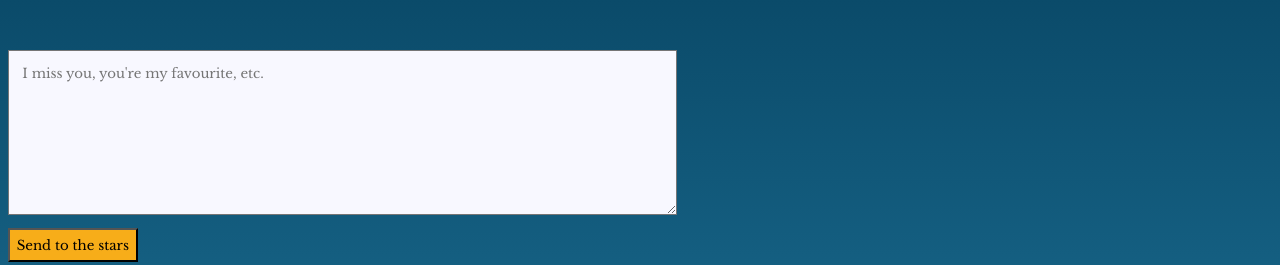
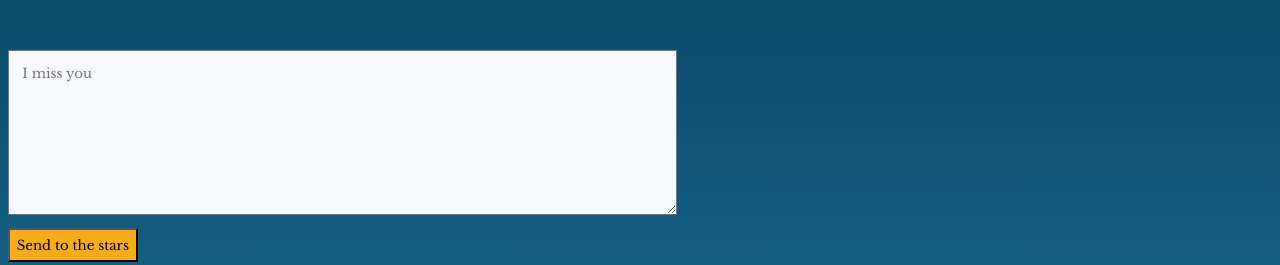
Before and after one commit to rainbow-bamboo/tiwihs, a plain HTML site: page index.html in a window 1280 px wide. Shown: the part 157-422 px from the top of the page. Drawn offline with nearby package versions, Linux system fonts and the light colour scheme.

Commit message:
updates placeholder

```diff
--- a/index.html
+++ b/index.html
@@ -16,7 +16,7 @@
         <textarea   name="message"
                     id="message"
                     rows="8"
-                    placeholder="I miss you, you're my favourite, etc."></textarea>
+                    placeholder="I miss you"></textarea>
         <button id="star-button"
                 onclick="eraseText('message')">Send to the stars</button>
     </div>
```
